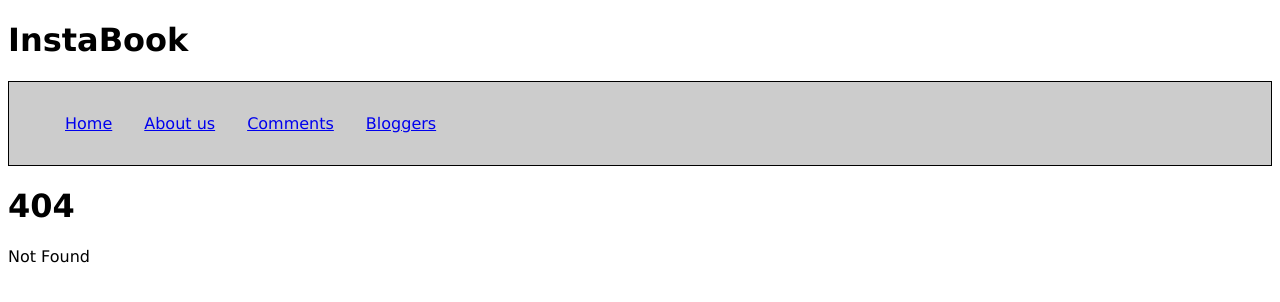
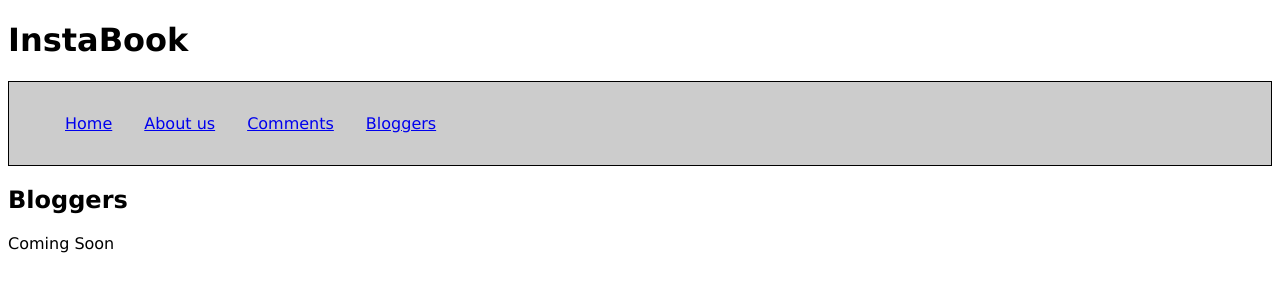
Before and after one commit to mintsj1/websites, a SvelteKit app in the folder 1throwaway/socialgg/: page /blog/1 in a window 1280 px wide. Before the commit this address had no page. Shown: the top 302 px of the page. Built offline with nearby package versions, Linux system fonts and the light colour scheme.

Commit message:
Use a dynamic route for blog posts

```diff
--- /dev/null
+++ b/1throwaway/socialgg/src/routes/blog/[slug]/+page.svelte
@@ -0,0 +1,6 @@
+<script>
+
+</script>
+
+<h2>Bloggers</h2>
+<p>Coming Soon</p>
```
